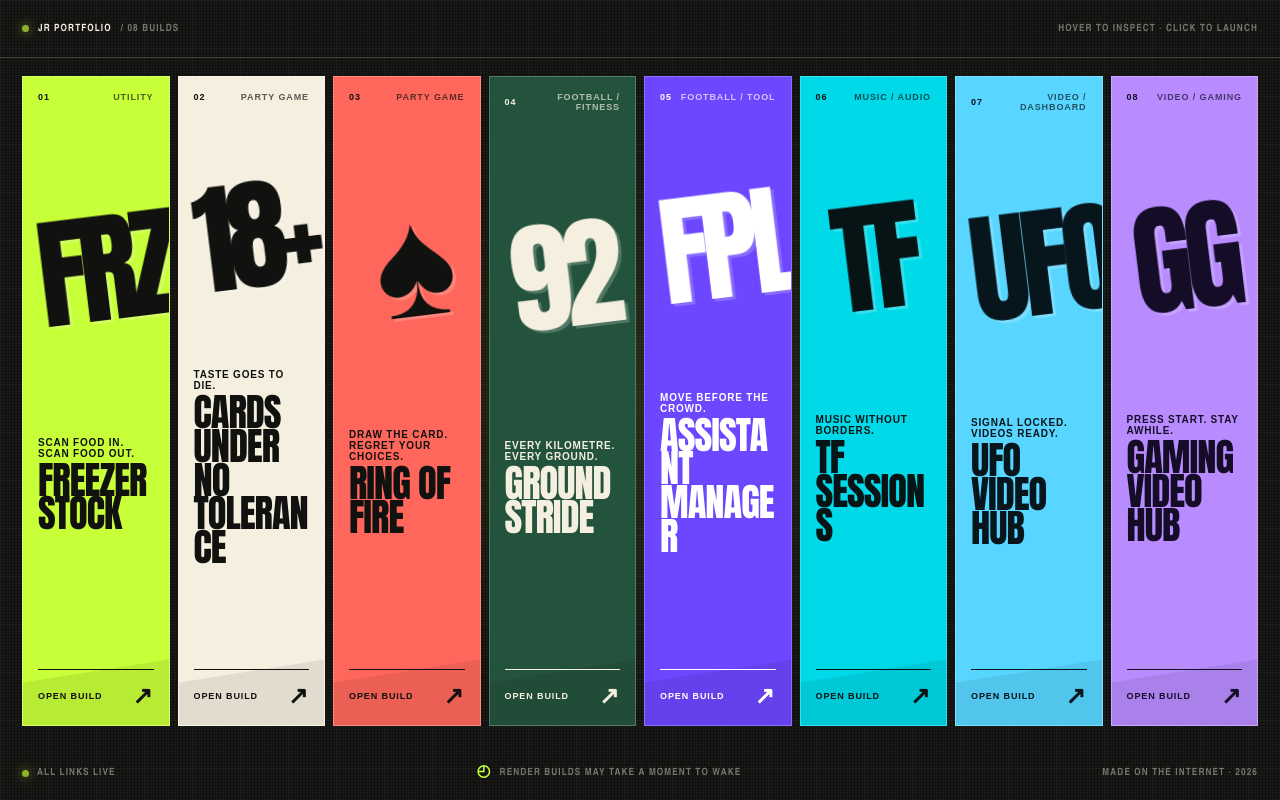
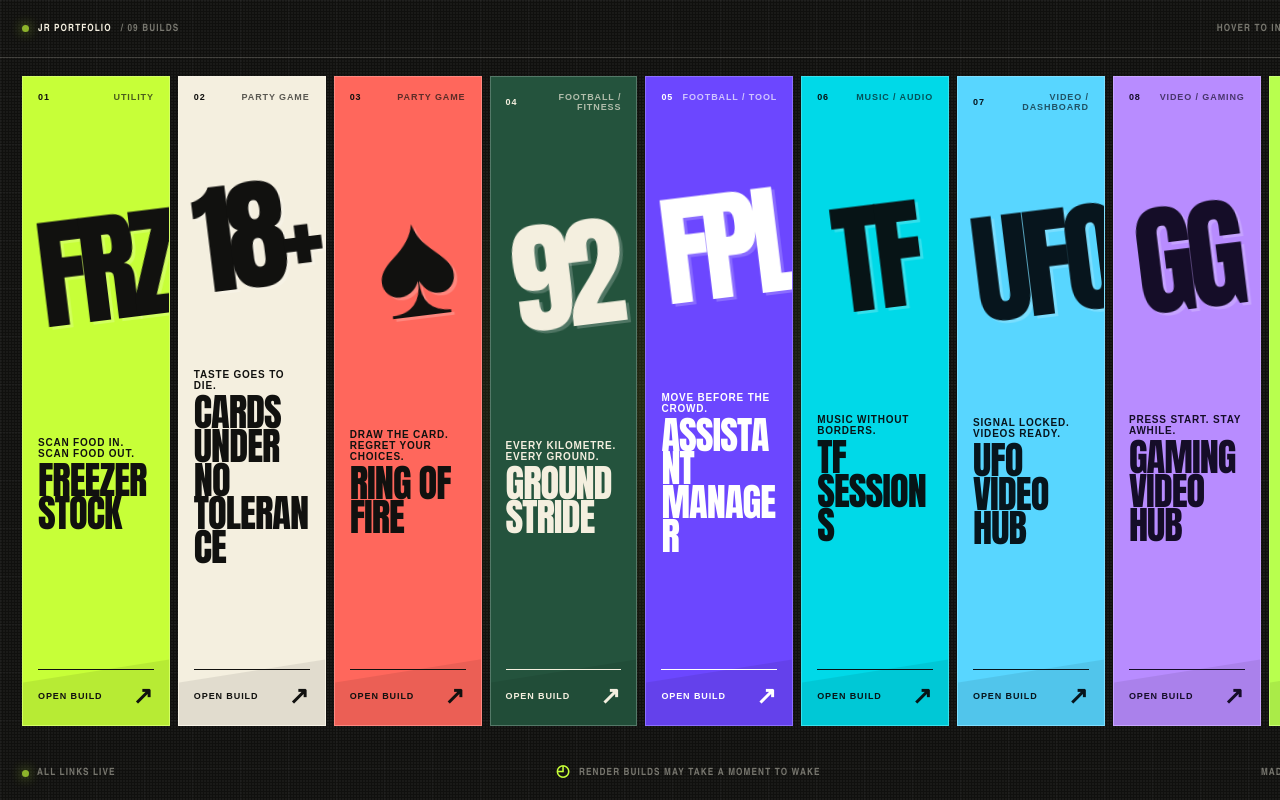
Before and after one commit to JRowding/Portfolio, a React (Vite) app: page / in a window 1280 px wide. Built offline with nearby package versions, Linux system fonts and the light colour scheme.

Commit message:
Add MatchSignal to build collection

```diff
--- a/src/App.jsx
+++ b/src/App.jsx
@@ -9,6 +9,7 @@ const projects = [
   { id:"06", code:"TF", name:"TF Sessions", strap:"Music without borders.", description:"A growing collection of original music across every genre. Press play, find your session, and come back for the next drop.", url:"https://tfsessions.onrender.com/", type:"MUSIC / AUDIO", color:"#00d9e8", ink:"#071416" },
   { id:"07", code:"UFO", name:"UFO Video Hub", strap:"Signal locked. Videos ready.", description:"A personal YouTube dashboard for UFO & Alien and Gaming videos, built to keep both rabbit holes in one place.", url:"https://ufovideohub.onrender.com/", type:"VIDEO / DASHBOARD", color:"#58d6ff", ink:"#07151d" },
   { id:"08", code:"GG", name:"Gaming Video Hub", strap:"Press start. Stay awhile.", description:"A personal YouTube dashboard for gaming videos, built to keep the next watch, guide, and deep dive in one place.", url:"https://gamingvideohub.onrender.com/", type:"VIDEO / GAMING", color:"#b88cff", ink:"#150d28" },
+  { id:"09", code:"MS", name:"MatchSignal", strap:"Recent form. Clear signals.", description:"A football prediction dashboard built around direct head-to-head history, current form, and goal likelihoods.", url:"https://matchsignal.onrender.com/", type:"FOOTBALL / PREDICTIONS", color:"#b8ff4e", ink:"#102000" },
 ];
 
 function Loader({ finish }) {
@@ -36,7 +37,7 @@ function Loader({ finish }) {
 
   return (
     <div className="loader" role="status" aria-label="Loading project collection">
-      <div className="loader-corner tl"><i /> SIGNAL <b>LOCKED</b><br />INDEX <b>08/08</b></div>
+      <div className="loader-corner tl"><i /> SIGNAL <b>LOCKED</b><br />INDEX <b>09/09</b></div>
       <div className="loader-corner tr">JR_PORTFOLIO.OS<br />SESSION <b>2026</b></div>
       <div className="loader-corner bl">RUN <b>{count < 30 ? "BOOT" : count < 70 ? "SYNC" : "READY"}</b><br />LOAD <b>{String(count).padStart(3,"0")}%</b></div>
       <div className="loader-corner br">PROJECT INDEX<br />BUILD <b>001</b></div>
@@ -48,7 +49,7 @@ function Loader({ finish }) {
             </div>
           ))}
         </div>
-        <p>DEALING EIGHT BUILDS</p>
+        <p>DEALING NINE BUILDS</p>
       </div>
       <div className="loader-progress"><div style={{ width:`${count}%` }} /></div>
       <button onClick={finish}>SKIP INTRO ↗</button>
@@ -89,7 +90,7 @@ export default function App() {
       {loading && <Loader finish={finishLoading} />}
       <div className="ambient" aria-hidden="true" />
       <header className="compact-header">
-        <div className="mini-brand"><i /> JR PORTFOLIO <span>/ 08 BUILDS</span></div>
+        <div className="mini-brand"><i /> JR PORTFOLIO <span>/ 09 BUILDS</span></div>
         <p>HOVER TO INSPECT · CLICK TO LAUNCH</p>
       </header>
       <section className="deck" aria-label="Project collection">
```
